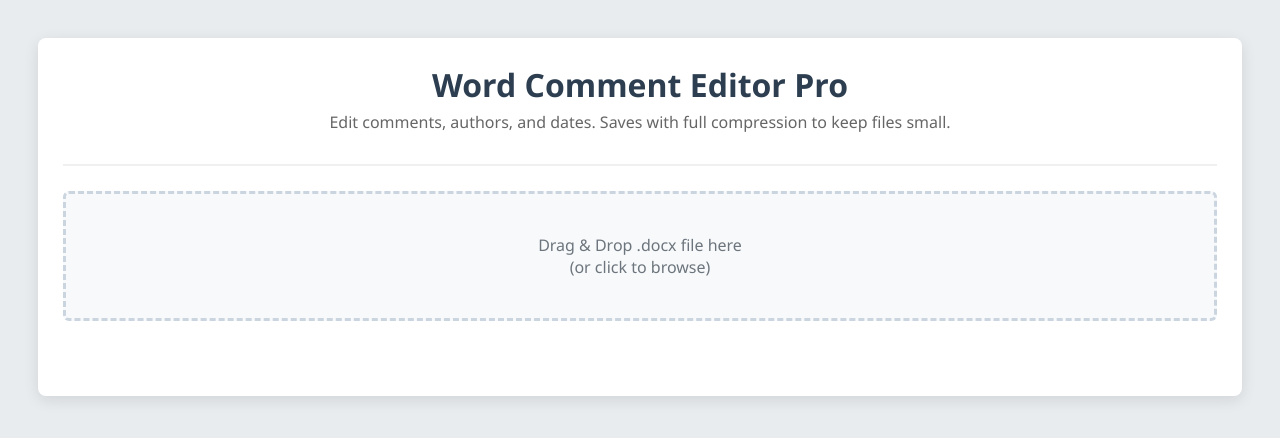
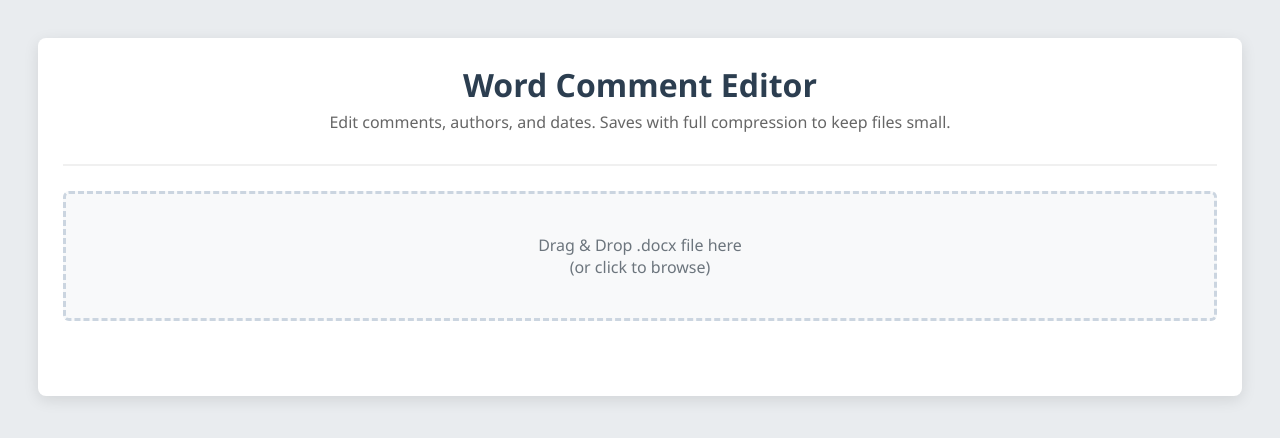
Before and after one commit to jonathanjablon-stack/Comment-extractor, a plain HTML site: page index.html in a window 1280 px wide. Drawn offline with Linux system fonts and the light colour scheme.

```diff
--- a/index.html
+++ b/index.html
@@ -58,7 +58,7 @@
 
 <div class="container">
     <div class="header">
-        <h1>Word Comment Editor Pro</h1>
+        <h1>Word Comment Editor</h1>
         <p>Edit comments, authors, and dates. Saves with full compression to keep files small.</p>
     </div>
 
@@ -94,7 +94,6 @@
 </div>
 
 <script>
-    // --- GLOBAL STATE ---
     let originalDocBuffer = null;
     let originalFileName = "";
     let commentsData = [];
@@ -249,7 +248,6 @@
 
         XLSX.utils.book_append_sheet(wb, ws, "Comments");
 
-        // COMPRESSION FIX for EXCEL: Use write() with compression:true instead of writeFile()
         const wbout = XLSX.write(wb, { bookType: 'xlsx', type: 'array', compression: true });
         saveAs(new Blob([wbout], {type: "application/octet-stream"}), originalFileName.replace(".docx", "_Edited.xlsx"));
     }
@@ -292,7 +290,6 @@
             const newXml = serializer.serializeToString(xmlDoc);
             zip.file("word/comments.xml", newXml);
 
-            // COMPRESSION FIX for WORD
             const outBlob = await zip.generateAsync({
                 type: "blob",
                 compression: "DEFLATE",
```
